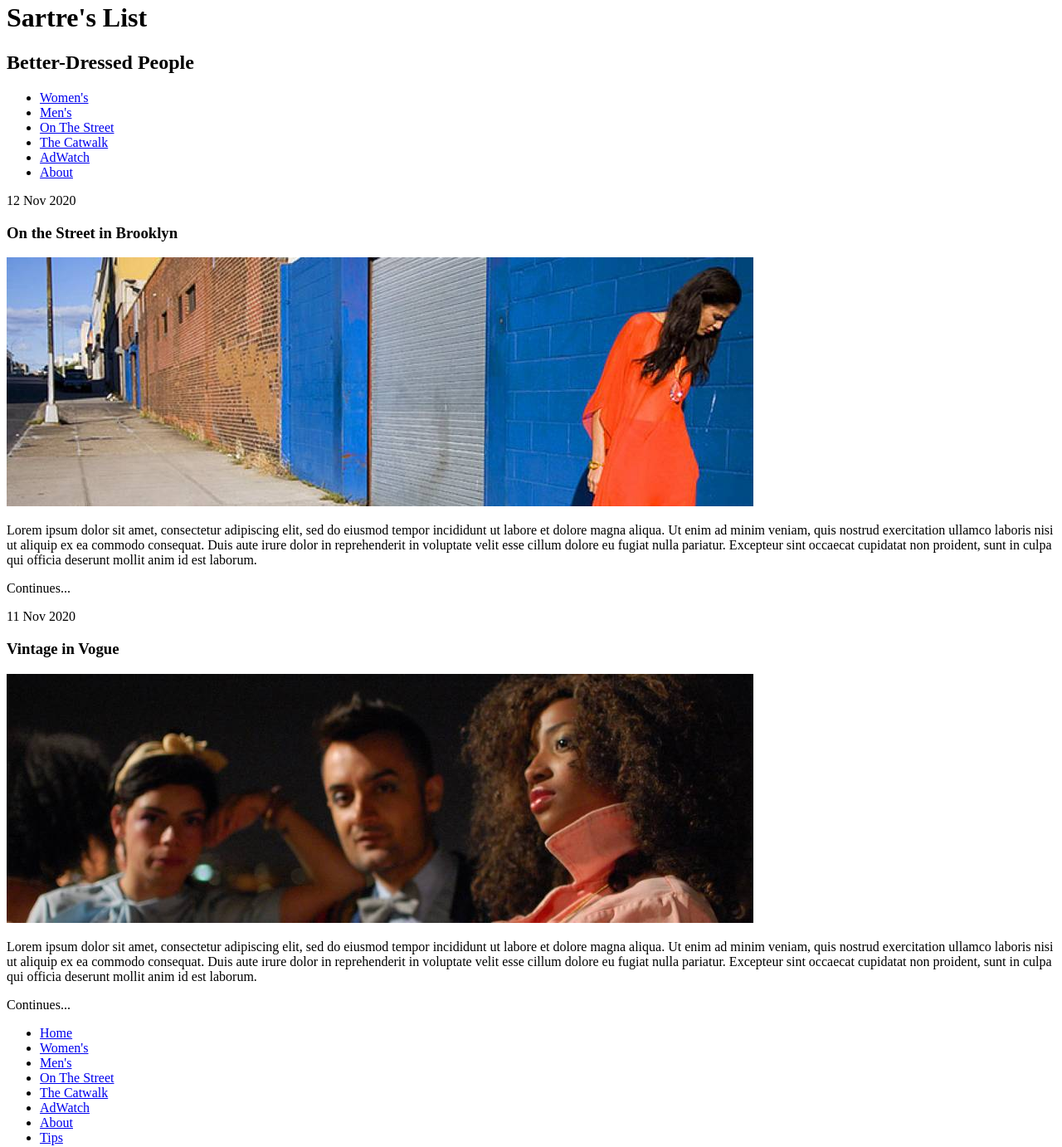
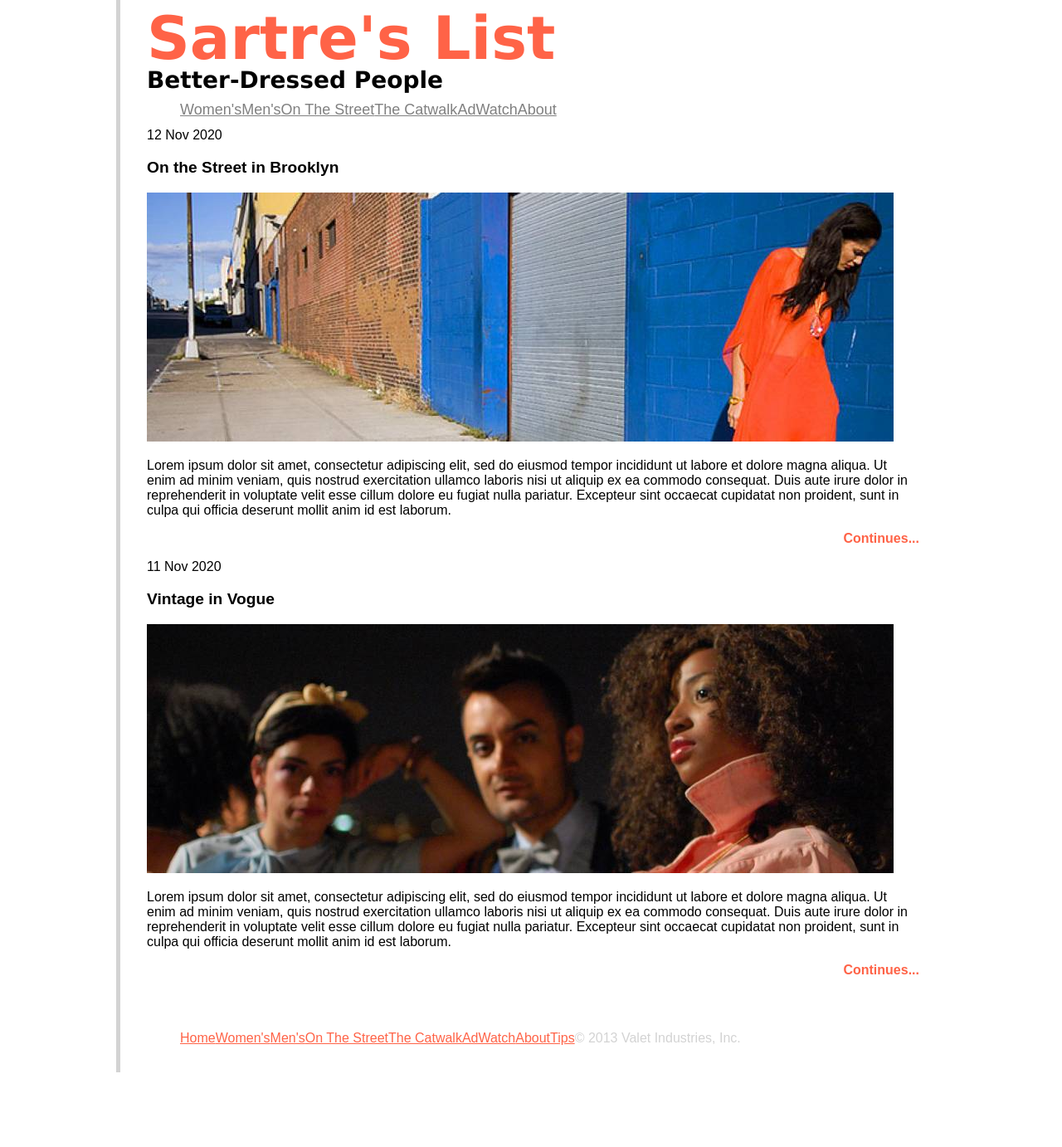
Before and after one commit to ihk-01/Fashion-Blog, a plain HTML site: page index.html in a window 1280 px wide. Shown: the part 18-1400 px from the top of the page at 83% size. After the commit the page ends 1310 px from the top, so only its background shows below. Drawn offline with Linux system fonts and the light colour scheme.

Commit message:
added formatting to css file and updated html to match

```diff
--- a/index.html
+++ b/index.html
@@ -10,7 +10,7 @@
         <header>
             <h1>Sartre's List</h1>
             <h2>Better-Dressed People</h2>
-        <nav aria-label="Main Navigation" role="navigation">
+        <nav class="main-nav" aria-label="Main Navigation" role="navigation">
             <ul>
                 <li><a href="...">Women's</a></li>
                 <li><a href="...">Men's</a></li>
@@ -25,24 +25,28 @@
             <section>
                 <article>
                     <time datetime="2020-11-12">12 Nov 2020</time>
-                    <h1>On the Street in Brooklyn</h1>
+                    <h3>On the Street in Brooklyn</h3>
                     <img src="blog-image-1.jpg" alt="Woman on street next to buildings">
                     <p>Lorem ipsum dolor sit amet, consectetur adipiscing elit, sed do eiusmod tempor incididunt ut labore et dolore magna aliqua. Ut enim ad minim veniam, quis nostrud exercitation ullamco laboris nisi ut aliquip ex ea commodo consequat. Duis aute irure dolor in reprehenderit in voluptate velit esse cillum dolore eu fugiat nulla pariatur. Excepteur sint occaecat cupidatat non proident, sunt in culpa qui officia deserunt mollit anim id est laborum.</p>
                 </article>
-                <p>Continues...</p>
+                <div class="continues">
+                    <p>Continues...</p>
+                </div>
             </section>
             <section>
                 <article>
                     <time datetime="2020-11-11">11 Nov 2020</time>
-                    <h1>Vintage in Vogue</h1>
+                    <h3>Vintage in Vogue</h3>
                     <img src="blog-image-2.jpg" alt="Headshot of two women and a man">
                     <p>Lorem ipsum dolor sit amet, consectetur adipiscing elit, sed do eiusmod tempor incididunt ut labore et dolore magna aliqua. Ut enim ad minim veniam, quis nostrud exercitation ullamco laboris nisi ut aliquip ex ea commodo consequat. Duis aute irure dolor in reprehenderit in voluptate velit esse cillum dolore eu fugiat nulla pariatur. Excepteur sint occaecat cupidatat non proident, sunt in culpa qui officia deserunt mollit anim id est laborum.</p>
                 </article>
-                <p>Continues...</p>
+                <div class="continues">
+                    <p>Continues...</p>
+                </div>
             </section>
         </main>
         <footer>
-            <nav aria-label="Main Navigation" role="navigation">
+            <nav class="footer-nav" aria-label="Main Navigation" role="navigation">
                 <ul>
                     <li><a href="...">Home</a></li>
                     <li><a href="...">Women's</a></li>
@@ -54,7 +58,9 @@
                     <li><a href="...">Tips</a></li>
                 </ul>
             </nav>
+            <div class="copyright">
             <p>&copy; 2013 Valet Industries, Inc.</p>
+            </div>
         </footer>
     </body>
 </html>
--- a/style.css
+++ b/style.css
@@ -0,0 +1,100 @@
+* {
+    box-sizing: border-box;
+    font-family:sans-serif;
+}
+
+body {
+    border-left-width: 5px;
+    border-left-color: lightgray;
+    border-left-style: solid;
+    min-height: 100vh;
+    max-width: 1000px;
+    margin:auto;
+    text-align:center;
+}
+
+h1 {
+    text-align: left;
+    color:tomato;
+    font-family:'Lucida Sans', 'Lucida Sans Regular', 'Lucida Grande', 'Lucida Sans Unicode', Geneva, Verdana, sans-serif;
+    font-size: 72px;
+    line-height: 1px;
+}
+
+h2 {
+    text-align:left;
+    color:black;
+    font-family:'Lucida Sans', 'Lucida Sans Regular', 'Lucida Grande', 'Lucida Sans Unicode', Geneva, Verdana, sans-serif;
+    font-size: 28px;
+    line-height: 3px;
+}
+
+h3 {
+    font-size:larger;
+}
+
+header {
+    padding-top:1rem;
+    padding-bottom:1rem;
+    padding-left:2rem;
+    padding-right:2rem;
+    text-align: left;
+}
+
+img {
+    max-width: 100%;
+}
+.main-nav {
+    width: 100%;
+}
+
+.main-nav li {
+    float: left;
+    list-style-type: none;
+    font-size: 18px;
+}
+
+.main-nav li a {
+    display: block;
+ /*   padding: 14px 16px;*/
+    border-radius: 6px;
+    text-align: left;
+    color: gray;
+    text-decoration: underline;
+}
+
+li a:hover {
+    background-color: #444;
+  }
+
+main {
+    padding-top:1rem;
+    padding-bottom:1rem;
+    padding-left:2rem;
+    padding-right:2rem;
+    text-align: left;
+}
+
+footer {
+    padding-top:1rem;
+    padding-bottom:1rem;
+    padding-left:2rem;
+    padding-right:2rem;
+    text-align:left;
+}
+.footer-nav ul, .footer-nav ul li, .footer-nav ul li a {
+    display: block;
+    color:tomato;
+    float: left;
+
+}
+
+.continues {
+    color: tomato;
+    text-align: right;
+    font-weight: bold;
+}
+
+.copyright {
+    color: lightgray;
+}
```
